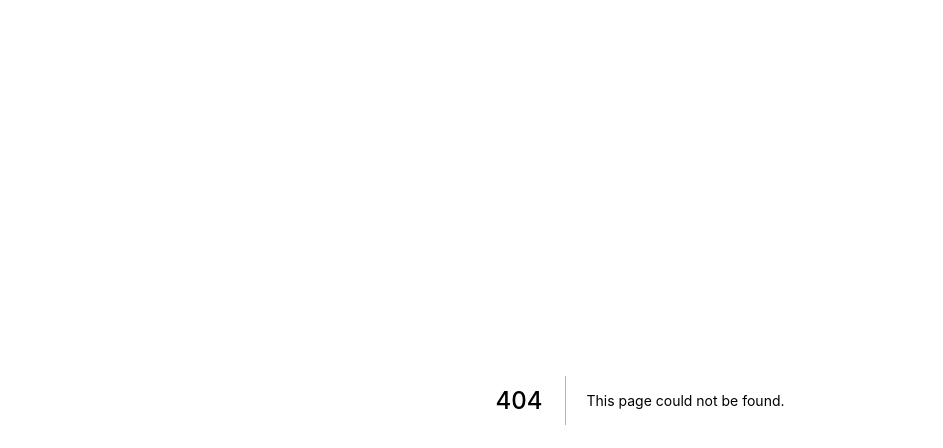
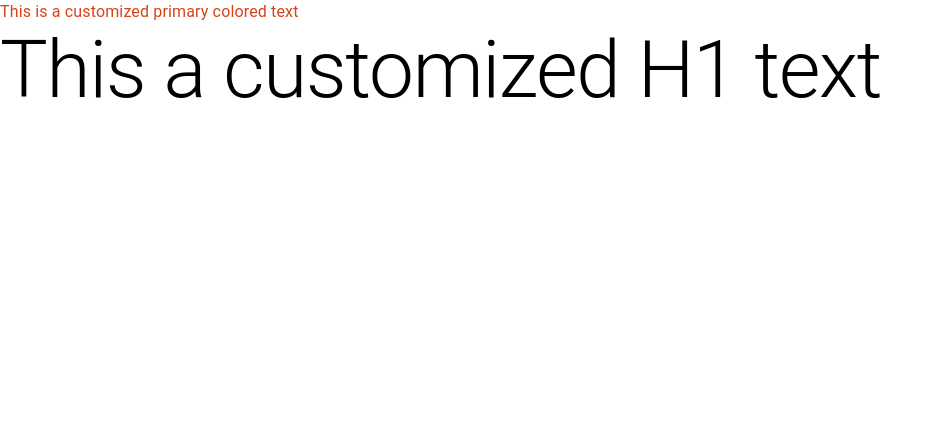
Before and after one commit to thatanjan/material-ui-basics-yt, a Next.js app: page /theme in a window 1280 px wide. Before the commit this address had no page. Shown: the top 448 px of the page, without its empty margins (0-943 px from the left). Built offline with nearby package versions, Linux system fonts and the light colour scheme.

Commit message:
Code for Material-ui theme video

```diff
--- /dev/null
+++ b/pages/theme.jsx
@@ -0,0 +1,32 @@
+import React from 'react'
+import { createMuiTheme, ThemeProvider } from '@material-ui/core/styles'
+import Typography from '@material-ui/core/Typography'
+
+const CustomTheme = () => {
+	const theme = createMuiTheme({
+		palette: {
+			primary: {
+				light: '#df6843',
+				main: '#d84315',
+				dark: '#972e0e',
+			},
+		},
+		typography: {
+			h1: {
+				fontSize: '5rem',
+			},
+		},
+	})
+
+	return (
+		<ThemeProvider theme={theme}>
+			<Typography color='primary'>
+				This is a customized primary colored text
+			</Typography>
+
+			<Typography variant='h1'>This a customized H1 text</Typography>
+		</ThemeProvider>
+	)
+}
+
+export default CustomTheme
```
